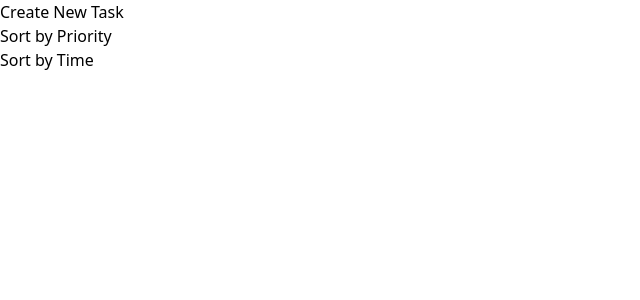
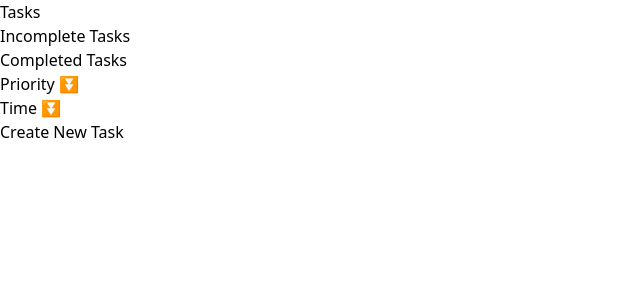
Before and after one commit to RajMakkad/taskMaster, a React (Vite) app in the folder client/: page /user in a window 1280 px wide. Shown: the top 300 px of the page, without its empty margins (0-640 px from the left). Built offline with nearby package versions, Linux system fonts and the light colour scheme; no server answers.

Commit message:
Added logic for time & priority based sorting, Added complete tasks, incomplete tasks, and all tasks path in the Appbar.

```diff
--- a/client/src/components/Appbar.jsx
+++ b/client/src/components/Appbar.jsx
@@ -11,26 +11,54 @@ export default function Appbar() {
                             <li className="flex-grow">
                                 <a className="block py-2 px-3 text-gray-900 rounded hover:bg-gray-100 md:hover:bg-transparent md:border-0 md:hover:text-blue-700 md:p-0"
                                     onClick={() => {
-                                        navigate('/user/createTodo')
+                                        navigate('/user/showTodo', { state: { rule: 0 } });
+                                        window.location.reload();
                                     }}>
-                                    Create New Task
+                                    Tasks
                                 </a>
                             </li>
                             <li className="flex-grow">
                                 <a className="block py-2 px-3 text-gray-900 rounded hover:bg-gray-100 md:hover:bg-transparent md:border-0 md:hover:text-blue-700 md:p-0"
                                     onClick={() => {
-                                        navigate('/user/showTodo')
+                                        navigate('/user/showTodo', { state: { rule: 1 } });
+                                        window.location.reload();
                                     }}>
-                                    Sort by Priority
+                                    Incomplete Tasks
                                 </a>
                             </li>
-                            {/* add link */}
                             <li className="flex-grow">
                                 <a className="block py-2 px-3 text-gray-900 rounded hover:bg-gray-100 md:hover:bg-transparent md:border-0 md:hover:text-blue-700 md:p-0"
                                     onClick={() => {
-                                        navigate('/user/anotherShowTodo')
+                                        navigate('/user/showTodo', { state: { rule: 2 } });
+                                        window.location.reload();
                                     }}>
-                                    Sort by Time
+                                    Completed Tasks
+                                </a>
+                            </li>
+                            <li className="flex-grow">
+                                <a className="block py-2 px-3 text-gray-900 rounded hover:bg-gray-100 md:hover:bg-transparent md:border-0 md:hover:text-blue-700 md:p-0"
+                                    onClick={() => {
+                                        navigate('/user/showTodo', { state: { rule: 3 } });
+                                        window.location.reload();
+                                    }}>
+                                    Priority ⏬
+                                </a>
+                            </li>
+                            <li className="flex-grow">
+                                <a className="block py-2 px-3 text-gray-900 rounded hover:bg-gray-100 md:hover:bg-transparent md:border-0 md:hover:text-blue-700 md:p-0"
+                                    onClick={() => {
+                                        navigate('/user/ShowTodo', { state: { rule: 4 } });
+                                        window.location.reload();
+                                    }}>
+                                    Time ⏬
+                                </a>
+                            </li>
+                            <li className="flex-grow">
+                                <a className="block py-2 px-3 text-gray-900 rounded hover:bg-gray-100 md:hover:bg-transparent md:border-0 md:hover:text-blue-700 md:p-0"
+                                    onClick={() => {
+                                        navigate('/user/createTodo')
+                                    }}>
+                                    Create New Task
                                 </a>
                             </li>
                         </ul>
--- a/client/src/components/Landing.jsx
+++ b/client/src/components/Landing.jsx
@@ -11,8 +11,6 @@ export default function Landing() {
             <Routes>
                 <Route path="/createTodo" element={<CreateTodos />} />
                 <Route path="/showTodo" element={<ShowTodos />} />
-                <Route path="/anotherShowTodo" element={<ShowTodos />} />
-                {/* default */}
                 <Route path="/user/*" element={<Navigate to="/user/createTodo" />} />
             </Routes>
         </div>
--- a/client/src/components/ShowTodos.jsx
+++ b/client/src/components/ShowTodos.jsx
@@ -1,17 +1,31 @@
 import { useEffect, useRef, useState } from "react";
-import axios from "axios"
-import { api } from "../utils/Api"
+import { useLocation } from "react-router-dom";
+import axios from "axios";
+import { api } from "../utils/Api";
+import { parseTasks } from "../utils/Taskutils";
+
+// default rule: 0
+// 0: "All the tasks without any filtering",
+// 1: "All the incomplete tasks",
+// 2: "All the completed tasks",
+// 3: "All the incomplete task sort by priority",
+// 4: "All the incomplete task sort by time"
 
 export default function ShowTodos() {
     const [todos, setTodos] = useState([]);
     const useEffectOnce = useRef(false);
 
+    const { state } = useLocation();
+    let rule = 0;
+    if(state.rule){
+        rule = state.rule;
+    }
+
     const getTodos = async () => {
         const response = await axios.get(`${api.list}`);
         const fetchedTodos = response.data.todo;
-        // const unMarkedTodos = fetchedTodos.filter(todo => !todo.status);
-        // Use functional update to get the latest state
-        setTodos(fetchedTodos);
+        const parsedTodos = parseTasks[rule](fetchedTodos);
+        setTodos(parsedTodos);
     }
 
     const deleteTask = async (id) => {
--- /dev/null
+++ b/client/src/utils/Taskutils.js
@@ -0,0 +1,13 @@
+export const priorityMapping = {
+    "Low": 1,
+    "Medium": 2,
+    "High": 3
+}
+
+export const parseTasks =  {
+    0 : (tasks) => tasks,
+    1 : (tasks) => tasks.filter(task => !task.status),
+    2 : (tasks) => tasks.filter(task => task.status),
+    3 : (tasks) => tasks.sort((task1, task2) => priorityMapping[task2.priority] - priorityMapping[task1.priority]),
+    4 : (tasks) => tasks.sort((task1, task2) => task1.time - task2.time)
+}
```
Also changed, not shown: 2 other files (tests, documents, lock files or other folders).
